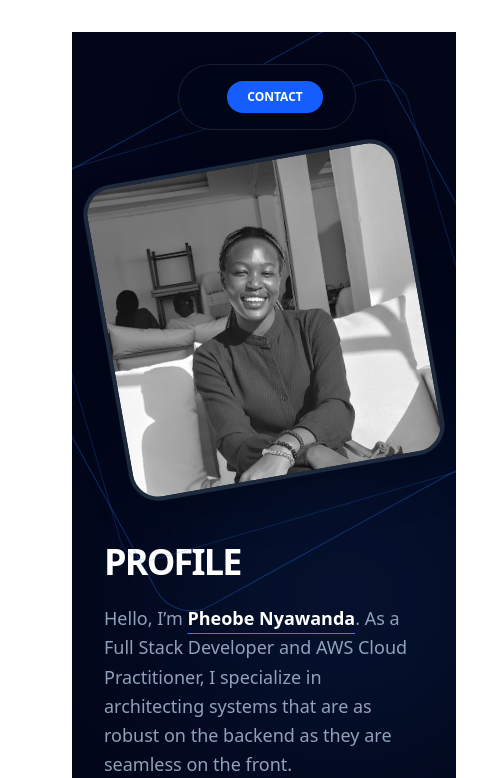
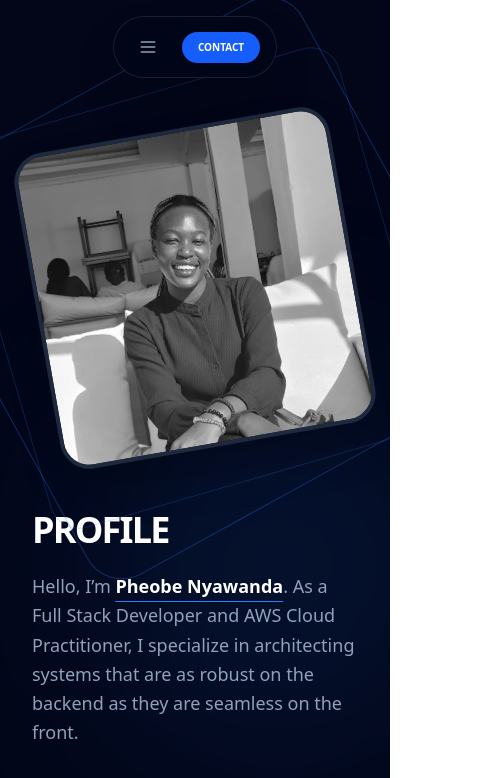
Before and after one commit to Neriah333/My-Portfolio, a React (Vite) app in the folder client/: page / in a window 390 px wide. Shown: the top 778 px of the page, 488 px wide, since content can reach past the window. Built offline with nearby package versions, Linux system fonts and the light colour scheme.

Commit message:
Added a navbar to the mobile view

```diff
--- a/client/src/App.jsx
+++ b/client/src/App.jsx
@@ -11,11 +11,11 @@ import Experience from "./pages/Experience";
 export default function App() {
   return (
     <div className="flex">
-      {/* Sidebar fixed */}
+
 
 
       {/* Scrollable main content */}
-      <main className="ml-10 flex-1 p-8">
+      <main className="ml-0 p-0 md:ml-5 md:p-5 flex-1">
 
         <Navbar/>
 
--- a/client/src/pages/Navbar.jsx
+++ b/client/src/pages/Navbar.jsx
@@ -1,37 +1,69 @@
 import React, { useState } from "react";
-import { motion } from "framer-motion";
+import { motion, AnimatePresence } from "framer-motion";
+import { Menu, X } from "lucide-react"; // Make sure to install lucide-react
 
 export default function Navbar() {
   const [isOpen, setIsOpen] = useState(false);
   const links = ["About", "Skills", "Services", "Work", "Education"];
 
   return (
-    <nav className=" mt-10 mb-10 fixed top-0 w-full z-50 px-6 py-6 flex justify-center">
+    <nav className="fixed top-0 left-0 w-full z-50 px-4 py-4 md:py-6 flex justify-center pointer-events-none">
       <motion.div
         initial={{ y: -100 }}
         animate={{ y: 0 }}
-        className="bg-slate-950/80 backdrop-blur-md border border-white/10 px-8 py-4 rounded-full flex gap-8 items-center shadow-2xl"
+        className="bg-slate-950/80 backdrop-blur-md border border-white/10 px-4 md:px-8 py-3 md:py-4 rounded-full flex gap-4 md:gap-8 items-center shadow-2xl pointer-events-auto"
       >
-        {/* Desktop Links */}
+        {/* Mobile Menu Toggle */}
+        <button
+          className="md:hidden p-2 text-slate-400 hover:text-white"
+          onClick={() => setIsOpen(!isOpen)}
+        >
+          {isOpen ? <X size={20} /> : <Menu size={20} />}
+        </button>
+
+        {/* Desktop Links (Hidden on Mobile) */}
         <div className="hidden md:flex gap-8">
           {links.map((link) => (
             <a
               key={link}
               href={`#${link.toLowerCase()}`}
-              className="text-slate-400 hover:text-white font-mono text-xs uppercase tracking-widest transition"
+              className="text-slate-400 hover:text-white font-mono text-[10px] uppercase tracking-widest transition"
             >
               {link}
             </a>
           ))}
         </div>
 
-        {/* CTA Button */}
+        {/* CONTACT Button (Always Visible) */}
         <a
           href="#contact"
-          className="ml-4 px-5 py-2 bg-blue-600 text-white text-xs font-bold rounded-full hover:bg-blue-700 transition"
+          className="px-4 py-2 bg-blue-600 text-white text-[10px] font-bold rounded-full hover:bg-blue-700 transition"
         >
           CONTACT
         </a>
+
+        {/* Mobile Dropdown Menu */}
+        <AnimatePresence>
+          {isOpen && (
+            <motion.div
+              initial={{ opacity: 0, scale: 0.9, y: 20 }}
+              animate={{ opacity: 1, scale: 1, y: 0 }}
+              exit={{ opacity: 0, scale: 0.9, y: 20 }}
+              className="absolute top-20 left-0 right-0 mx-auto w-[90%] bg-slate-900 border border-white/10 rounded-2xl p-6 flex flex-col gap-4 items-center md:hidden shadow-2xl"
+            >
+              {links.map((link) => (
+                <a
+                  key={link}
+                  href={`#${link.toLowerCase()}`}
+                  onClick={() => setIsOpen(false)}
+                  className="text-slate-300 hover:text-blue-500 font-mono text-sm uppercase tracking-widest py-2"
+                >
+                  {link}
+                </a>
+              ))}
+            </motion.div>
+          )}
+        </AnimatePresence>
       </motion.div>
     </nav>
   );
```
